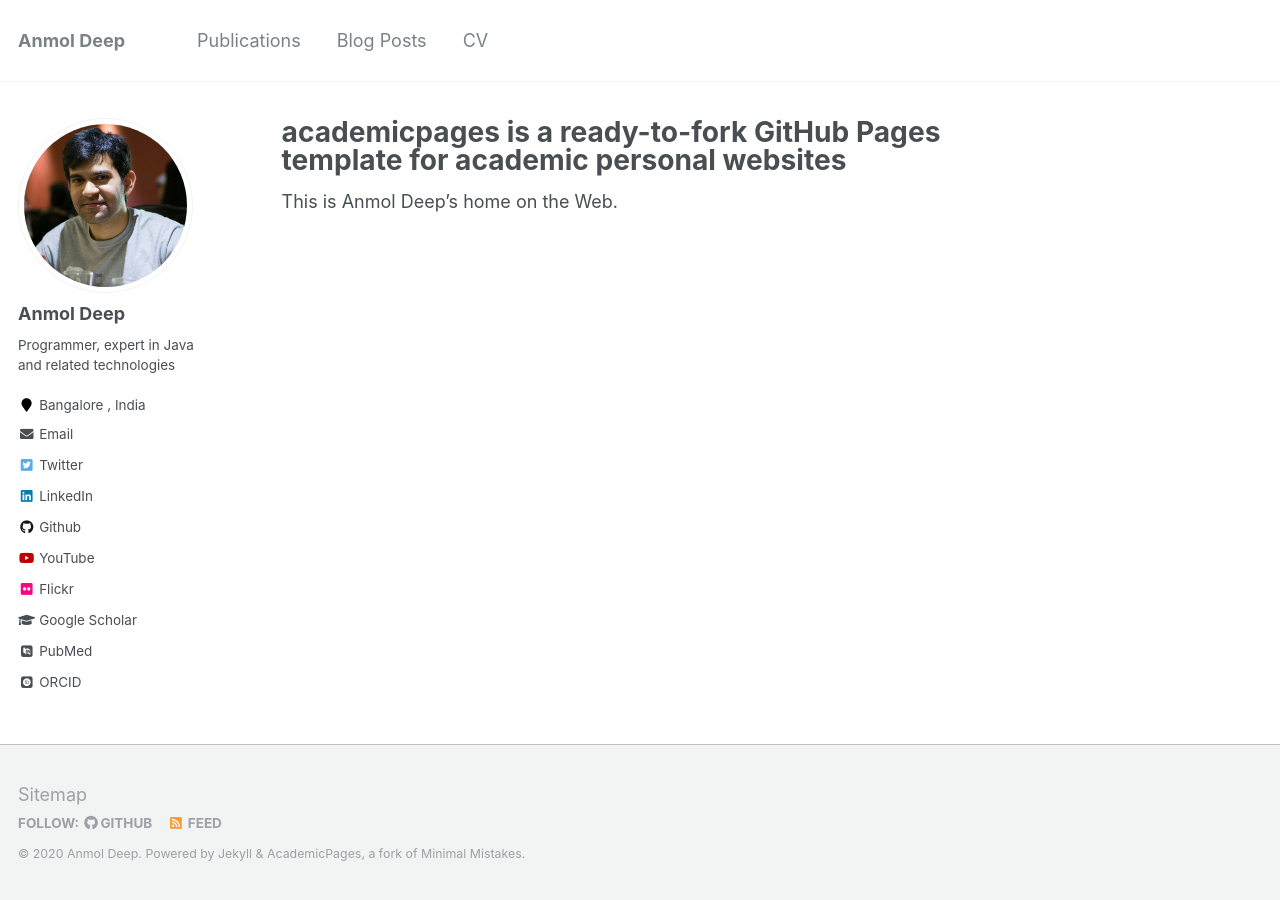
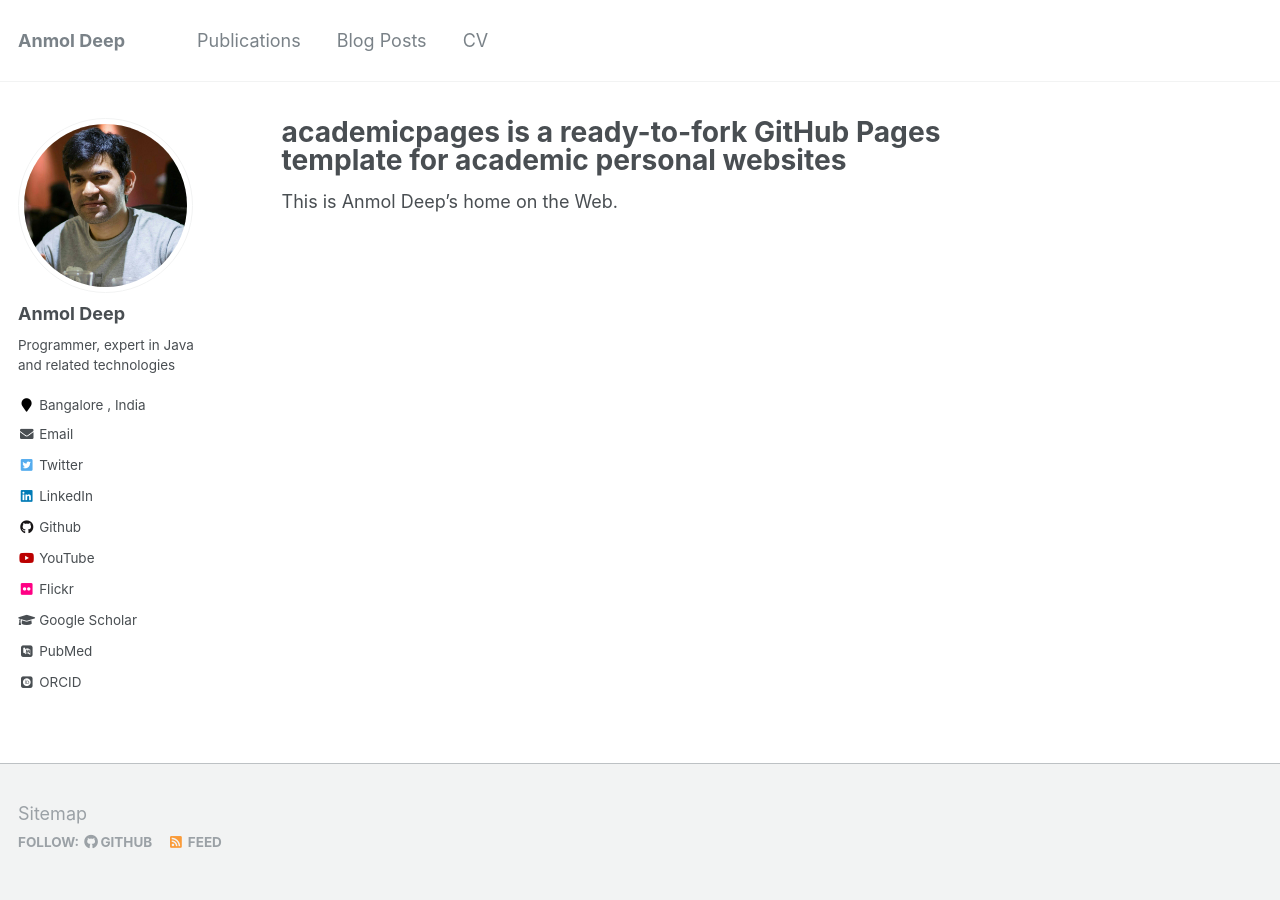
Before and after one commit to theheapdump/theheapdump.github.io, a Jekyll site: the page built from _pages/about.md, in a window 1280 px wide. Built offline with Jekyll 4.4.1, drawn with Linux system fonts in a browser that asks for light colours; some web fonts are replaced.

Commit message:
no-footer

```diff
--- a/_includes/footer.html
+++ b/_includes/footer.html
@@ -20,5 +20,3 @@
     <li><a href="{% if site.atom_feed.path %}{{ site.atom_feed.path }}{% else %}{{ base_path }}/feed.xml{% endif %}"><i class="fa fa-fw fa-rss-square" aria-hidden="true"></i> {{ site.data.ui-text[site.locale].feed_label | default: "Feed" }}</a></li>
   </ul>
 </div>
-
-<div class="page__footer-copyright">&copy; {{ site.time | date: '%Y' }} {{ site.name | default: site.title }}. {{ site.data.ui-text[site.locale].powered_by | default: "Powered by" }} <a href="http://jekyllrb.com" rel="nofollow">Jekyll</a> &amp; <a href="https://github.com/academicpages/academicpages.github.io">AcademicPages</a>, a fork of <a href="https://mademistakes.com/work/minimal-mistakes-jekyll-theme/" rel="nofollow">Minimal Mistakes</a>.</div>
```
